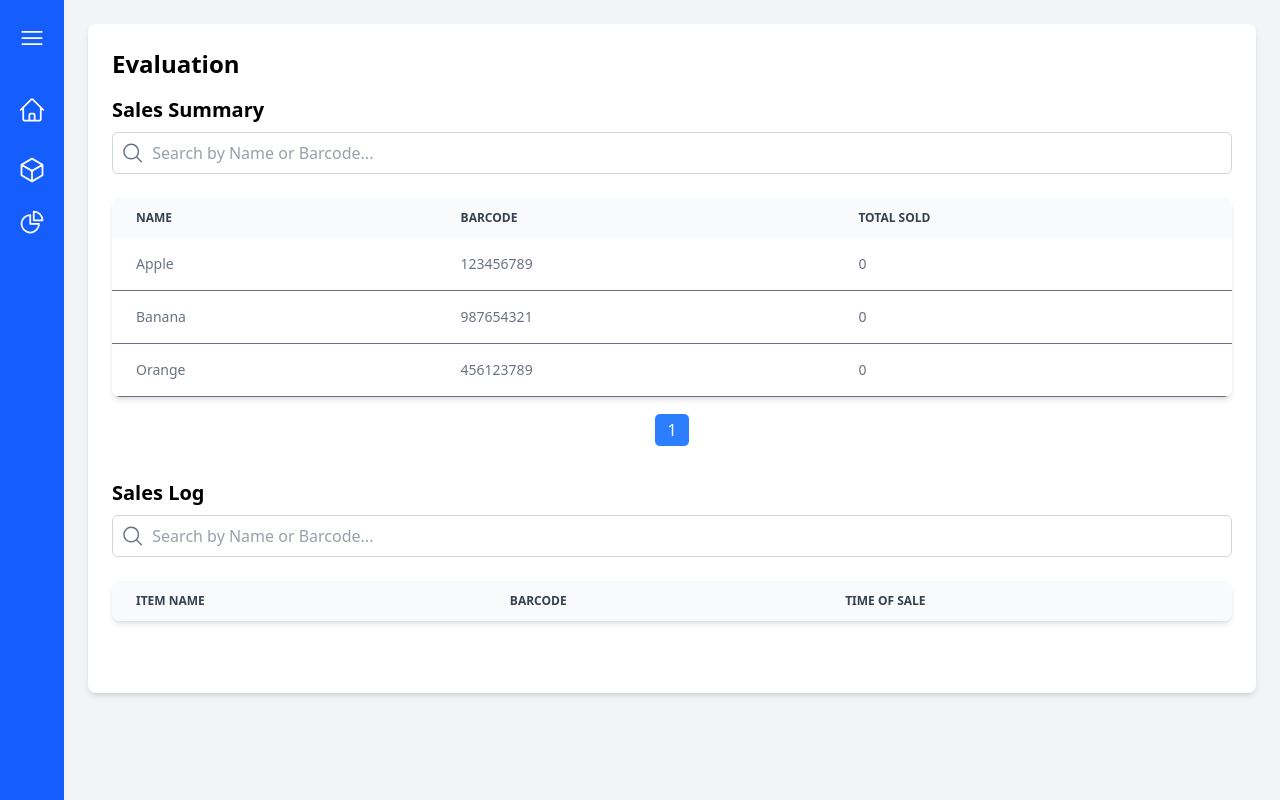
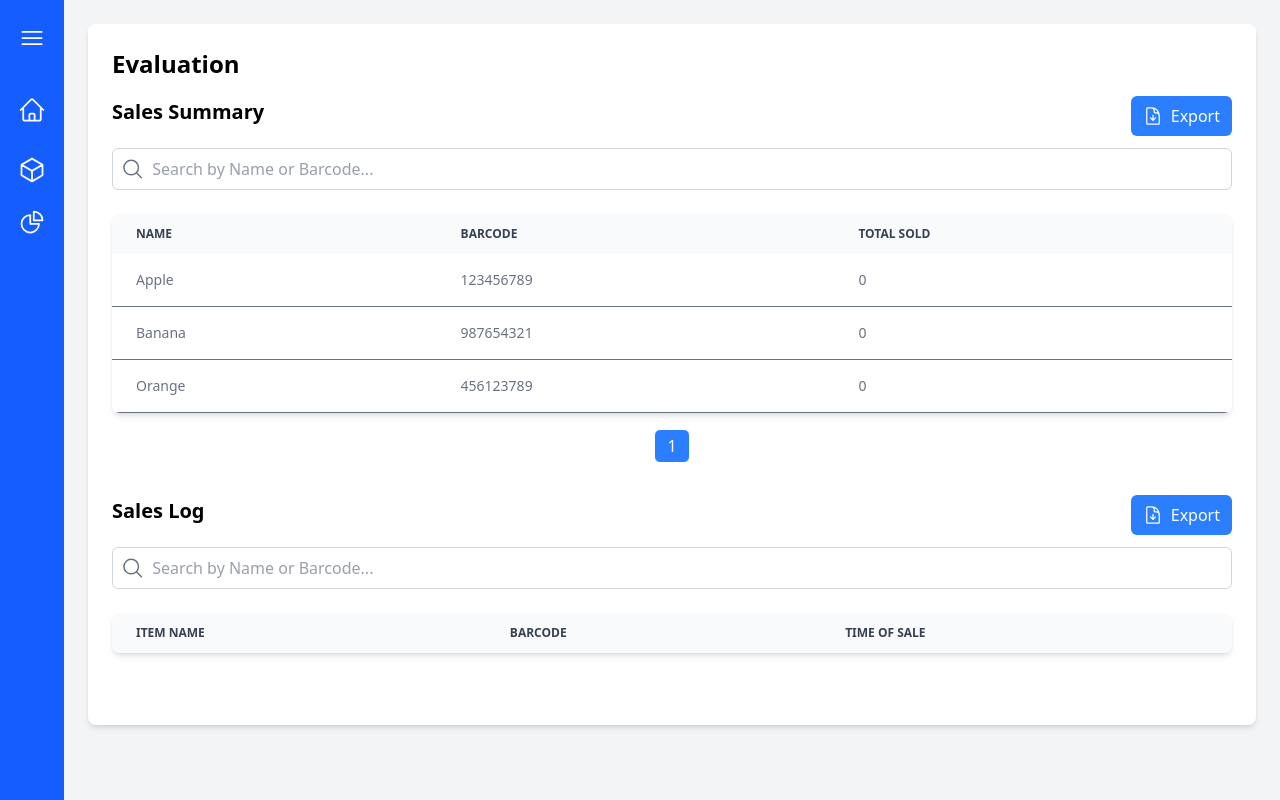
Before and after one commit to q22ln/Inventory-Management-PWA, a React (Vite) app: page /evaluation in a window 1280 px wide. Built offline with nearby package versions, Linux system fonts and the light colour scheme.

Commit message:
Added Export for sales summary and sales log

```diff
--- a/src/components/Evaluation.jsx
+++ b/src/components/Evaluation.jsx
@@ -1,9 +1,11 @@
-import React, { useContext, useState } from "react";
-import { InventoryContext } from "../context/InventoryContext";
-import { MagnifyingGlassIcon } from "@heroicons/react/24/outline";
+import React, {useContext, useState} from "react";
+import {InventoryContext} from "../context/InventoryContext";
+import {MagnifyingGlassIcon, DocumentArrowDownIcon} from "@heroicons/react/24/outline";
+import * as XLSX from "xlsx"; // ✅ Import XLSX to create Excel files
+import {saveAs} from "file-saver"; // ✅ Import FileSaver to download files
 
 const Evaluation = () => {
-    const { inventory, salesLog } = useContext(InventoryContext);
+    const {inventory, salesLog} = useContext(InventoryContext);
 
     // Search states
     const [salesSummarySearch, setSalesSummarySearch] = useState("");
@@ -29,13 +31,39 @@ const Evaluation = () => {
     const salesSummaryItems = getPaginatedData(getFilteredData(inventory, salesSummarySearch), salesSummaryPage);
     const salesLogItems = getPaginatedData(getFilteredData(salesLog, salesLogSearch), salesLogPage);
 
+    const exportToExcel = (data, fileName, searchQuery) => {
+        // 🔹 Apply filtering BEFORE exporting
+        const fullFilteredData = data.filter(item =>
+            item.name.toLowerCase().includes(searchQuery.toLowerCase()) ||
+            item.barcode.includes(searchQuery)
+        );
+
+        const worksheet = XLSX.utils.json_to_sheet(fullFilteredData);
+        const workbook = XLSX.utils.book_new();
+        XLSX.utils.book_append_sheet(workbook, worksheet, "Sheet1");
+
+        // Create and download file
+        const excelBuffer = XLSX.write(workbook, {bookType: "xlsx", type: "array"});
+        const fileData = new Blob([excelBuffer], {type: "application/vnd.openxmlformats-officedocument.spreadsheetml.sheet"});
+        saveAs(fileData, `${fileName}.xlsx`);
+    };
+
     return (
         <div className="bg-white p-6 shadow-md rounded-lg">
             <h2 className="text-2xl font-bold mb-4">Evaluation</h2>
 
             {/* Sales Summary Table */}
             <div className="mb-8">
-                <h2 className="text-xl font-bold mb-2">Sales Summary</h2>
+                <div className="flex justify-between items-center mb-3">
+                    <h2 className="text-xl font-bold mb-2">Sales Summary</h2>
+                    <button
+                        onClick={() => exportToExcel(inventory, "Sales_Summary", salesSummarySearch)}
+                        className="bg-blue-500 text-white px-3 py-2 rounded-md flex items-center hover:bg-blue-600"
+                    >
+                        <DocumentArrowDownIcon className="w-5 h-5 mr-2"/>Export
+                    </button>
+                </div>
+
                 <div className="flex items-center mb-6 border border-gray-300 rounded-md p-2">
                     <MagnifyingGlassIcon className="w-6 h-6 text-gray-500 mr-2"/>
                     <input
@@ -70,7 +98,7 @@ const Evaluation = () => {
 
                 {/* Pagination */}
                 <div className="flex justify-center mt-4">
-                    {Array.from({ length: Math.ceil(inventory.length / itemsPerPage) }, (_, i) => (
+                    {Array.from({length: Math.ceil(inventory.length / itemsPerPage)}, (_, i) => (
                         <button key={i} onClick={() => setSalesSummaryPage(i + 1)}
                                 className={`px-3 py-1 border ${i + 1 === salesSummaryPage ? "bg-blue-500 text-white" : "hover:bg-blue-200"} rounded-md mx-1`}>
                             {i + 1}
@@ -81,7 +109,16 @@ const Evaluation = () => {
 
             {/* Sales Log Table */}
             <div className="mb-8">
-                <h2 className="text-xl font-bold mb-2">Sales Log</h2>
+                <div className="flex justify-between items-center mb-3">
+                    <h2 className="text-xl font-bold mb-2">Sales Log</h2>
+                    <button
+                        onClick={() => exportToExcel(salesLog, "Sales_Log", salesLogSearch)}
+                        className="bg-blue-500 text-white px-3 py-2 rounded-md flex items-center hover:bg-blue-600"
+                    >
+                        <DocumentArrowDownIcon className="w-5 h-5 mr-2"/>Export
+                    </button>
+                </div>
+
                 <div className="flex items-center mb-6 border border-gray-300 rounded-md p-2">
                     <MagnifyingGlassIcon className="w-6 h-6 text-gray-500 mr-2"/>
                     <input
@@ -116,7 +153,7 @@ const Evaluation = () => {
 
                 {/* Pagination */}
                 <div className="flex justify-center mt-4">
-                    {Array.from({ length: Math.ceil(salesLog.length / itemsPerPage) }, (_, i) => (
+                    {Array.from({length: Math.ceil(salesLog.length / itemsPerPage)}, (_, i) => (
                         <button key={i} onClick={() => setSalesLogPage(i + 1)}
                                 className={`px-3 py-1 border ${i + 1 === salesLogPage ? "bg-blue-500 text-white" : "hover:bg-blue-200"} rounded-md mx-1`}>
                             {i + 1}
--- a/src/components/InventoryList.jsx
+++ b/src/components/InventoryList.jsx
@@ -10,8 +10,6 @@ import {
 } from "@heroicons/react/24/outline";
 import {toast, ToastContainer} from "react-toastify";
 import "react-toastify/dist/ReactToastify.css";
-import * as XLSX from "xlsx"; // ✅ Import XLSX to read Excel files
-
 
 const InventoryList = () => {
     const {inventory, salesLog, addItem, editItem, removeItem, sellItem} = useContext(InventoryContext);
```
